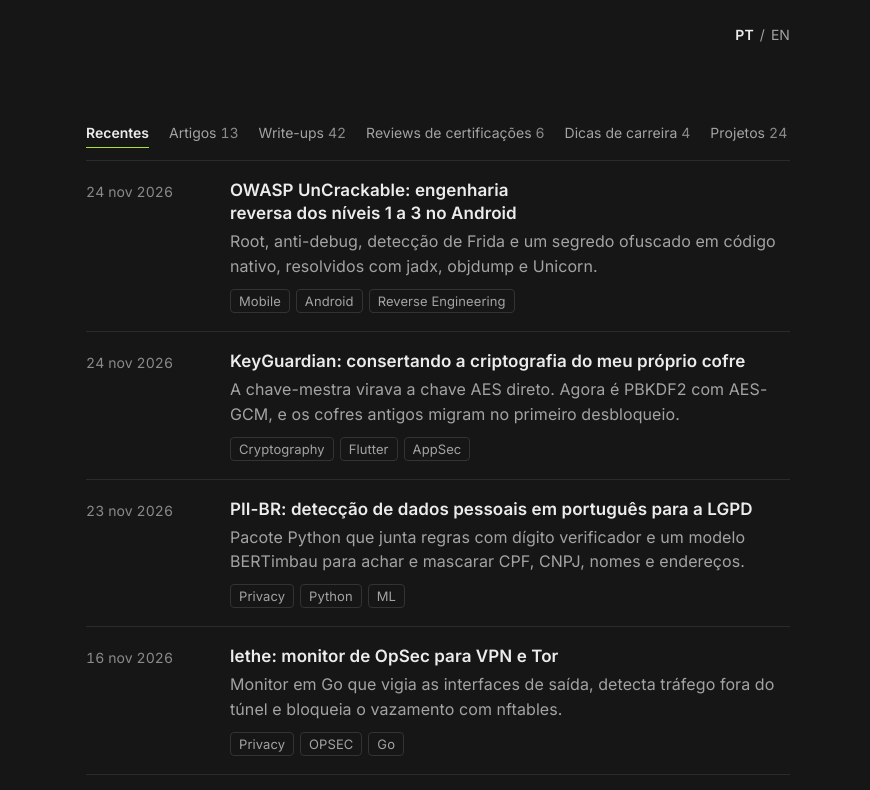
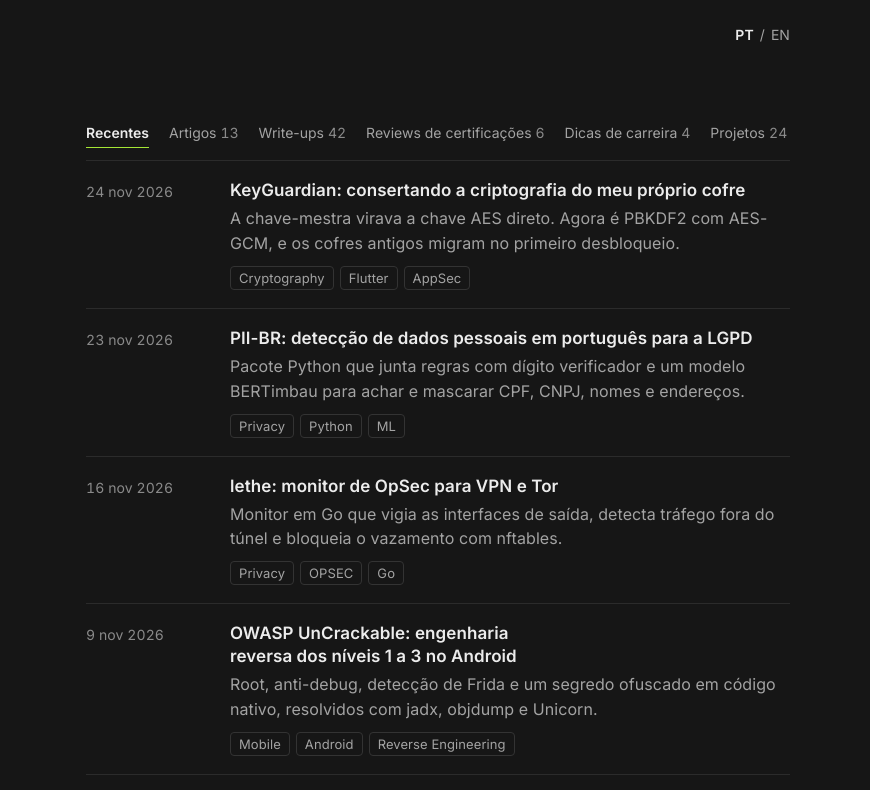
Before and after one commit to brennocm/brennocm.github.io, a plain HTML site: page index.html in a window 1280 px wide. Shown: the top 790 px of the page, 410-1280 px from the left. Drawn offline with Linux system fonts and the light colour scheme.

Commit message:
Date the UnCrackable post Nov 9 so the two new posts are spaced out

```diff
--- a/index.html
+++ b/index.html
@@ -48,16 +48,6 @@
 
             <ol class="entries" id="entries">
             <li class="entry" data-category="technical">
-                <a href="articles/pt-br/uncrackable.html">
-                    <time datetime="2026-11-24">24 nov 2026</time>
-                    <span class="entry-body">
-                        <span class="entry-title">OWASP UnCrackable: engenharia reversa dos níveis 1 a 3 no Android</span>
-                        <span class="entry-desc">Root, anti-debug, detecção de Frida e um segredo ofuscado em código nativo, resolvidos com jadx, objdump e Unicorn.</span>
-                        <span class="entry-tags"><span class="tag">Mobile</span><span class="tag">Android</span><span class="tag">Reverse Engineering</span></span>
-                    </span>
-                </a>
-            </li>
-            <li class="entry" data-category="technical">
                 <a href="articles/pt-br/keyguardian-crypto.html">
                     <time datetime="2026-11-24">24 nov 2026</time>
                     <span class="entry-body">
@@ -84,6 +74,16 @@
                         <span class="entry-title">lethe: monitor de OpSec para VPN e Tor</span>
                         <span class="entry-desc">Monitor em Go que vigia as interfaces de saída, detecta tráfego fora do túnel e bloqueia o vazamento com nftables.</span>
                         <span class="entry-tags"><span class="tag">Privacy</span><span class="tag">OPSEC</span><span class="tag">Go</span></span>
+                    </span>
+                </a>
+            </li>
+            <li class="entry" data-category="technical">
+                <a href="articles/pt-br/uncrackable.html">
+                    <time datetime="2026-11-09">9 nov 2026</time>
+                    <span class="entry-body">
+                        <span class="entry-title">OWASP UnCrackable: engenharia reversa dos níveis 1 a 3 no Android</span>
+                        <span class="entry-desc">Root, anti-debug, detecção de Frida e um segredo ofuscado em código nativo, resolvidos com jadx, objdump e Unicorn.</span>
+                        <span class="entry-tags"><span class="tag">Mobile</span><span class="tag">Android</span><span class="tag">Reverse Engineering</span></span>
                     </span>
                 </a>
             </li>
```
Also changed, not shown: articles/en-us/uncrackable.html (+1 -1 lines), articles/pt-br/uncrackable.html (+1 -1 lines), index-en.html (+10 -10 lines).
